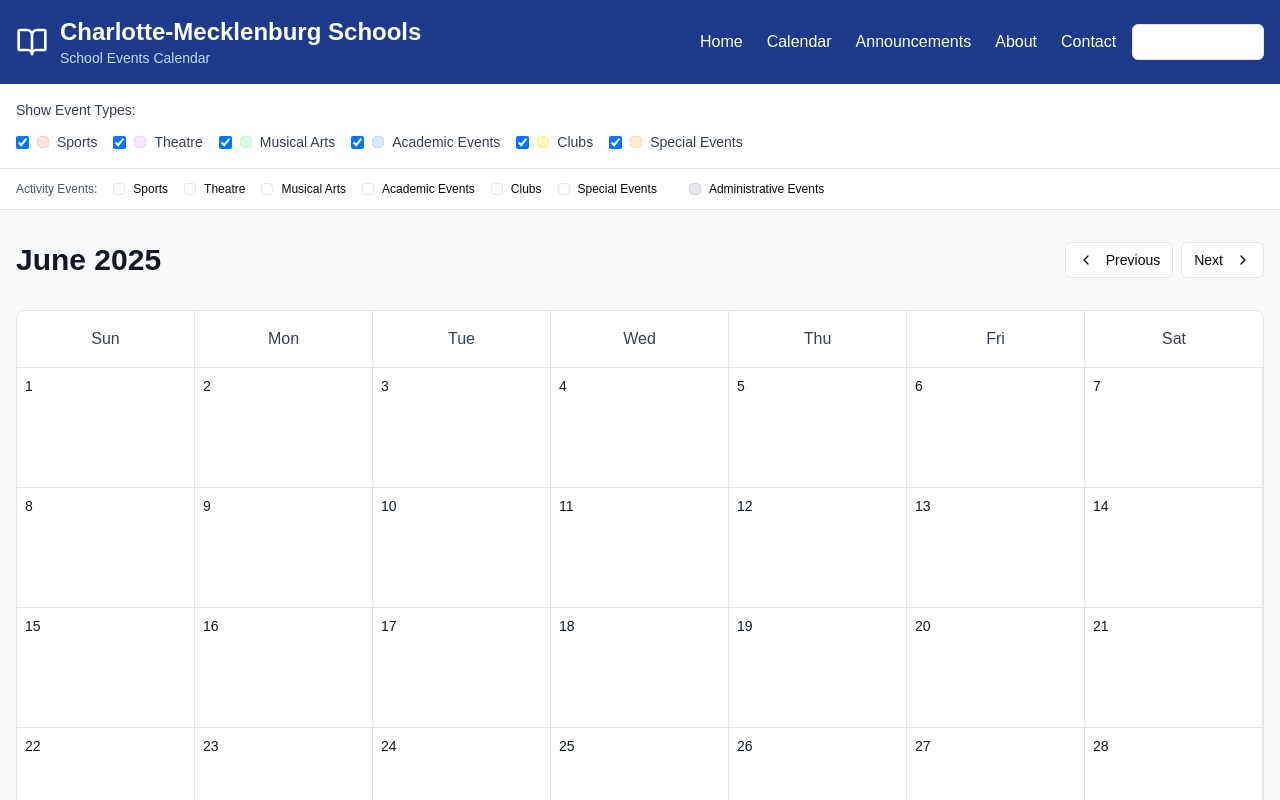
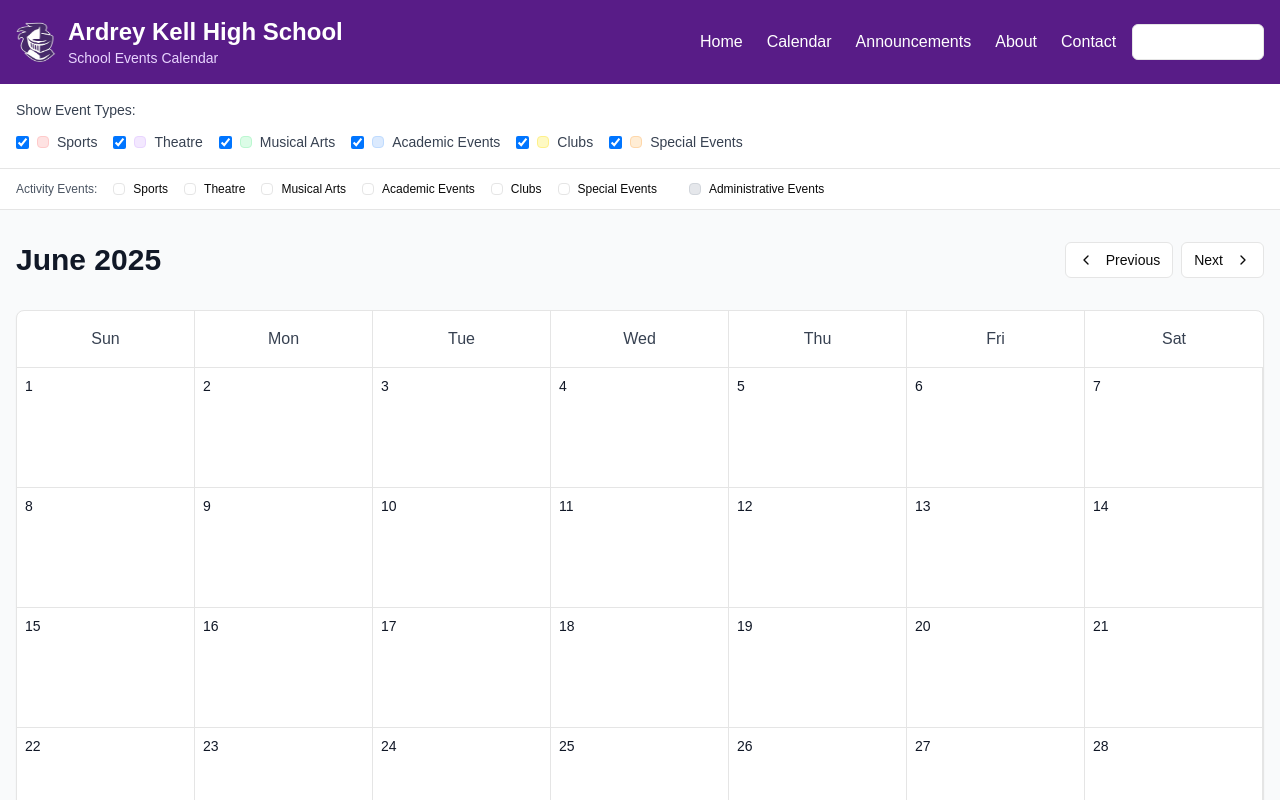
Before and after one commit to SuperSonicGodHacker/akcalendar, a Next.js app: page / in a window 1280 px wide. Shown: the top 800 px of the page. Built offline with nearby package versions, Linux system fonts and the light colour scheme.

Commit message:
feat: update school calendar with Ardrey Kell branding
Replace generic icon, update name, and add official logo

#VERCEL_SKIP

Co-authored-by: null <176257685+SuperSonicGodHacker@users.noreply.github.com>

```diff
--- a/school-calendar.tsx
+++ b/school-calendar.tsx
@@ -1,12 +1,13 @@
 "use client"
 
 import { useState } from "react"
-import { ChevronLeft, ChevronRight, BookOpen, LogIn, LogOut, Plus, Edit } from "lucide-react"
+import { ChevronLeft, ChevronRight, LogIn, LogOut, Plus, Edit } from "lucide-react"
 import { Button } from "@/components/ui/button"
 import { Badge } from "@/components/ui/badge"
 import { Card, CardContent, CardHeader, CardTitle } from "@/components/ui/card"
 import { Input } from "@/components/ui/input"
 import { Label } from "@/components/ui/label"
+import Image from "next/image"
 
 const eventCategories = [
   { id: "sports", label: "Sports", checked: true, color: "bg-red-100 text-red-800 border-red-200" },
@@ -695,31 +696,37 @@ export default function Component() {
   return (
     <div className="min-h-screen bg-gray-50">
       {/* Header */}
-      <header className="bg-blue-900 text-white">
+      <header className="bg-purple-900 text-white">
         <div className="container mx-auto px-4 py-4">
           <div className="flex items-center justify-between">
             <div className="flex items-center space-x-3">
-              <BookOpen className="h-8 w-8" />
+              <Image
+                src="/images/ardrey-kell-logo.png"
+                alt="Ardrey Kell High School Logo"
+                width={40}
+                height={40}
+                className="h-10 w-10"
+              />
               <div>
-                <h1 className="text-2xl font-bold">Charlotte-Mecklenburg Schools</h1>
-                <p className="text-blue-200 text-sm">School Events Calendar</p>
+                <h1 className="text-2xl font-bold">Ardrey Kell High School</h1>
+                <p className="text-purple-200 text-sm">School Events Calendar</p>
               </div>
             </div>
             <div className="flex items-center space-x-4">
               <nav className="hidden md:flex space-x-6">
-                <a href="#" className="hover:text-blue-200 transition-colors">
+                <a href="#" className="hover:text-purple-200 transition-colors">
                   Home
                 </a>
-                <a href="#" className="hover:text-blue-200 transition-colors">
+                <a href="#" className="hover:text-purple-200 transition-colors">
                   Calendar
                 </a>
-                <a href="#" className="hover:text-blue-200 transition-colors">
+                <a href="#" className="hover:text-purple-200 transition-colors">
                   Announcements
                 </a>
-                <a href="#" className="hover:text-blue-200 transition-colors">
+                <a href="#" className="hover:text-purple-200 transition-colors">
                   About
                 </a>
-                <a href="#" className="hover:text-blue-200 transition-colors">
+                <a href="#" className="hover:text-purple-200 transition-colors">
                   Contact
                 </a>
               </nav>
@@ -799,7 +806,7 @@ export default function Component() {
                         setSelectedCategories((prev) => prev.filter((id) => id !== category.id))
                       }
                     }}
-                    className="rounded border-gray-300 text-blue-600 focus:ring-blue-500"
+                    className="rounded border-gray-300 text-purple-600 focus:ring-purple-500"
                   />
                   <div className={`w-3 h-3 rounded border ${category.color}`}></div>
                   <span className="text-sm font-medium text-gray-700">{category.label}</span>
@@ -846,7 +853,7 @@ export default function Component() {
               <ChevronRight className="h-4 w-4 ml-1" />
             </Button>
             {isLoggedIn && (
-              <Button size="sm">
+              <Button size="sm" className="bg-purple-600 hover:bg-purple-700">
                 <Plus className="h-4 w-4 mr-1" />
                 Add Event
               </Button>
@@ -885,7 +892,7 @@ export default function Component() {
                     {abDay && (
                       <div
                         className={`text-xs font-bold px-2 py-1 rounded ${
-                          abDay === "A" ? "bg-blue-500 text-white" : "bg-green-500 text-white"
+                          abDay === "A" ? "bg-purple-500 text-white" : "bg-green-500 text-white"
                         }`}
                       >
                         {abDay}
```
Also changed, not shown: public/images/ardrey-kell-logo.png (added).
